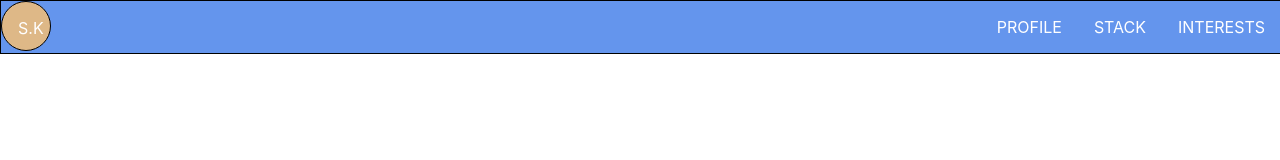
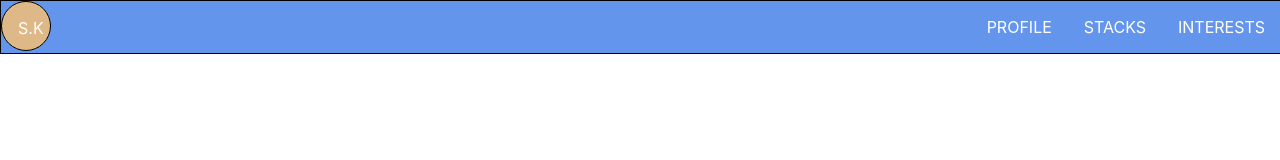
Before and after one commit to SolomonKitonyi/Portifolio, a React (Create React App) app: page /stacks in a window 1280 px wide. Shown: the top 160 px of the page. Built offline with nearby package versions, Linux system fonts and the light colour scheme.

Commit message:
rename Stack

```diff
--- a/src/components/Header.tsx
+++ b/src/components/Header.tsx
@@ -19,7 +19,7 @@ const Header = () => {
                         <li>PROFILE</li>
                     </Link>
                     <Link to="/stacks">
-                        <li>STACK</li>
+                        <li>STACKS</li>
                     </Link>
                     <Link to="/interests">
                         <li>INTERESTS</li>
```
